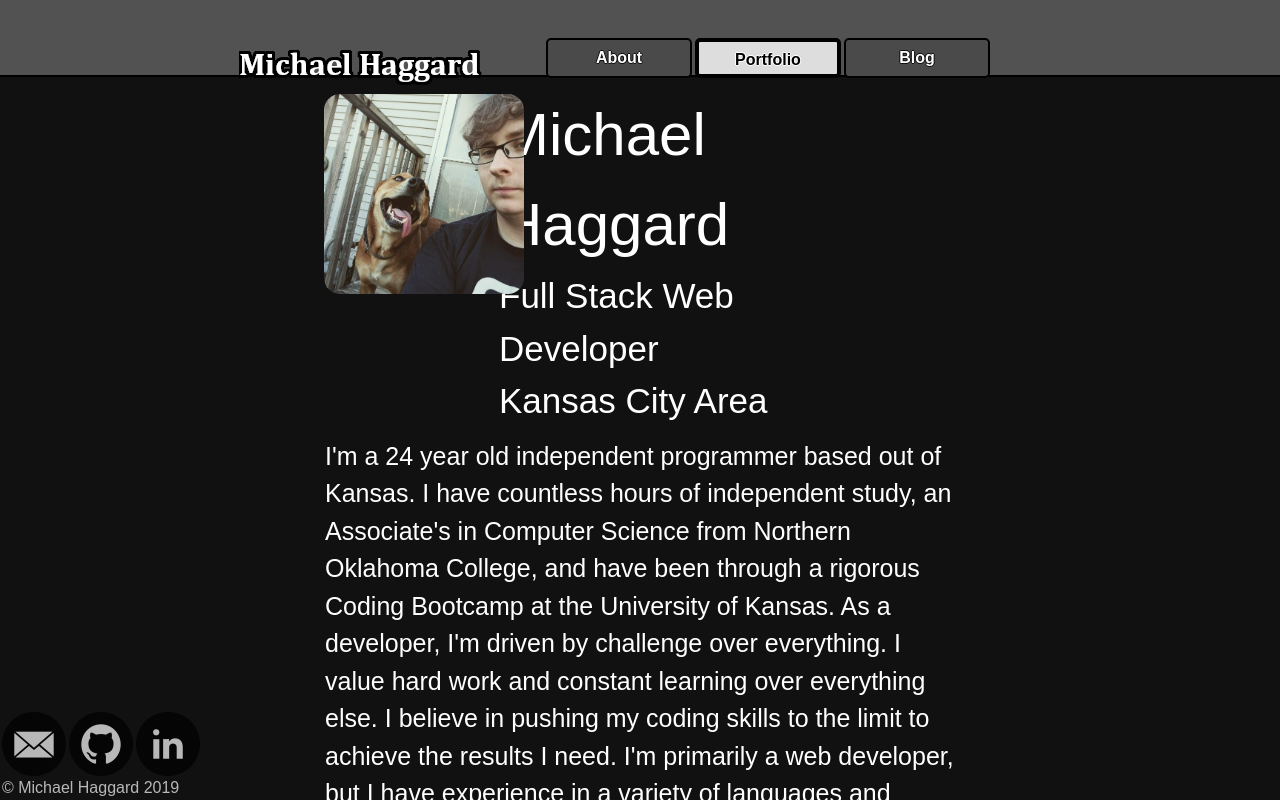
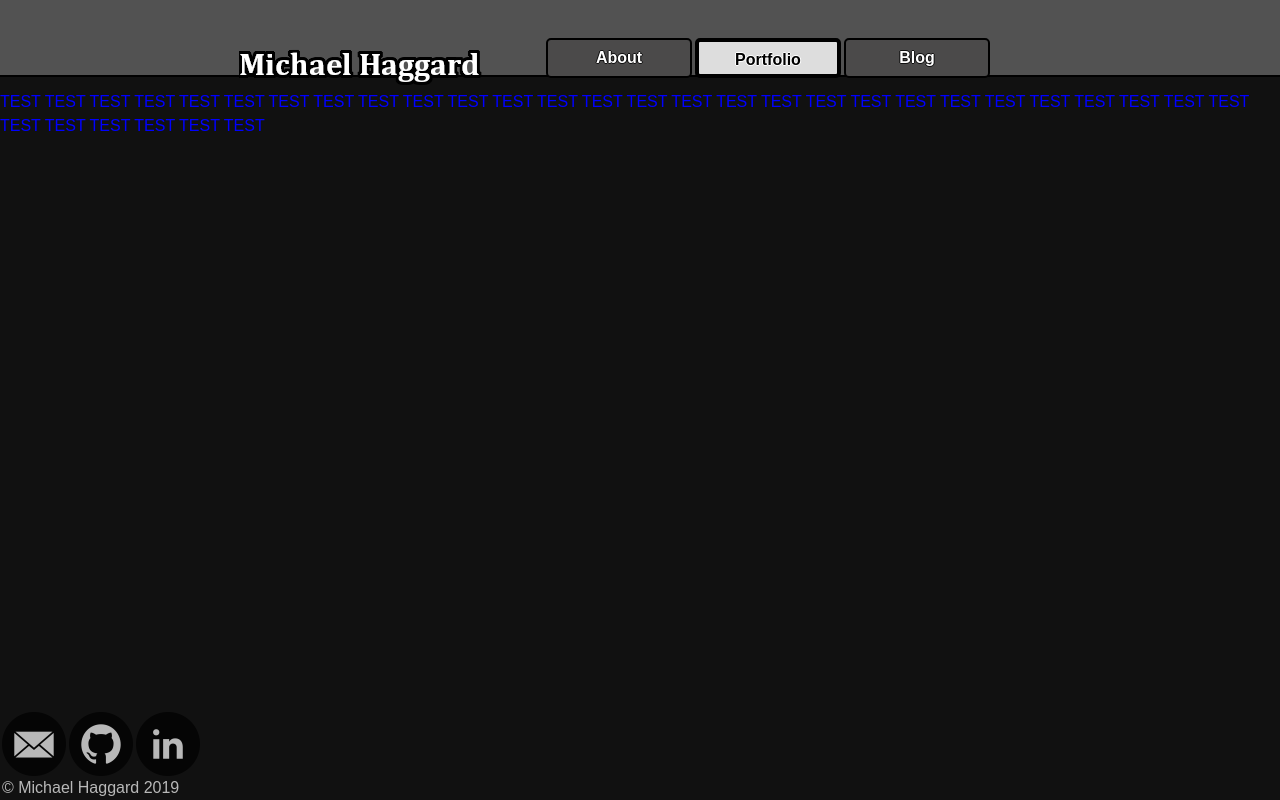
Before and after one commit to MichaelH94/Portfolio, a React (Create React App) app in the folder client/: page / in a window 1280 px wide. Both pictures are taken after a click on the button "Portfolio". Shown: the top 800 px of the page. Built offline with nearby package versions, Linux system fonts and the light colour scheme.

Commit message:
redirects

```diff
--- a/client/src/App.js
+++ b/client/src/App.js
@@ -1,18 +1,42 @@
 import React, { Component } from 'react';
-import Header from './components/header'
-import Footer from './components/footer'
-import About from './components/about'
+import Header from './components/header';
+import Footer from './components/footer';
+import About from './components/about';
+import Blog from './components/blog';
+import Portfolio from './components/portfolio';
 import "./App.css";
 
 class App extends Component {
+
+  constructor() {
+    super()
+    this.state = {
+      redirectPath: "about"
+    }
+
+    this.routeChange = this.routeChange.bind(this)
+
+  }
+
+  routeChange(x) {
+    this.setState({
+      redirectPath: x
+    })
+  }
+
+
   render() {
     return (
       <div className="App">
       <div className="App-header">
-      <Header />
+      <Header routeChange={this.routeChange} />
       </div>
+
       <div className="main">
-      <About />
+      {this.state.redirectPath == "about" ? <About />
+      : this.state.redirectPath == "blog" ? <Blog />
+      : this.state.redirectPath == "portfolio" ? <Portfolio /> : "" }
+
       </div>
 
       <Footer />
--- a/client/src/components/about/about.css
+++ b/client/src/components/about/about.css
@@ -58,7 +58,7 @@
 }
 
 
-@media only screen and (max-width: 600px) {
+@media only screen and (max-width: 768px) {
     .About {
       width: 50vh;
       height: 60vh;
--- /dev/null
+++ b/client/src/components/blog/blog.css
@@ -0,0 +1,3 @@
+.Blog {
+    color: red;
+}
--- /dev/null
+++ b/client/src/components/blog/index.js
@@ -0,0 +1,13 @@
+import React, { Component } from "react";
+import './blog.css';
+
+
+class Blog extends Component {
+    render() {
+        return <div className="Blog">
+  TEST  TEST  TEST  TEST  TEST  TEST  TEST  TEST  TEST  TEST  TEST  TEST  TEST  TEST  TEST  TEST  TEST  TEST  TEST  TEST  TEST  TEST  TEST  TEST  TEST  TEST  TEST  TEST  TEST  TEST  TEST  TEST  TEST  TEST
+        </div>
+    }
+}
+
+export default Blog;
--- a/client/src/components/header-buttons/index.js
+++ b/client/src/components/header-buttons/index.js
@@ -3,14 +3,25 @@ import { Button } from "react-bootstrap";
 import './header-buttons.css';
 
 class HeaderButtons extends Component {
+
+    constructor() {
+        super()
+        this.handleClick = this.handleClick.bind(this)
+    }
+
+    handleClick(x) {
+        this.props.buttonHandle(x)
+    }
+
+
     render() {
         return <div className="buttons-section">
 
-            <Button>About</Button>
+            <Button onClick={() => this.handleClick("about")}>About</Button>
             <div className="dx"></div>
-            <Button>Portfolio</Button>
+            <Button onClick={() => this.handleClick("portfolio")}>Portfolio</Button>
             <div className="dx"></div>
-            <Button>Blog</Button>
+            <Button onClick={() => this.handleClick("blog")}>Blog</Button>
 
         </div>
     }
--- a/client/src/components/header/index.js
+++ b/client/src/components/header/index.js
@@ -4,8 +4,18 @@ import './header.css';
 import HeaderButtons from '../header-buttons'
 
 class Header extends Component {
+    constructor() {
+        super()
+        this.buttonHandle = this.buttonHandle.bind(this)
+    }
+
+
+    buttonHandle(x) {
+        this.props.routeChange(x)
+    }
 
 render() {
+
     return <div>
        <nav className="Nav">
           <div className="Nav-menus">
@@ -14,7 +24,7 @@ render() {
                     Portfolio
                   </a>
               </div>
-              <HeaderButtons />
+              <HeaderButtons buttonHandle = {this.buttonHandle} />
           </div>
       </nav>
   </div>
--- /dev/null
+++ b/client/src/components/portfolio/index.js
@@ -0,0 +1,13 @@
+import React, { Component } from "react";
+import './portfolio.css';
+
+
+class Portfolio extends Component {
+    render() {
+        return <div className="Portfolio">
+            TEST  TEST  TEST  TEST  TEST  TEST  TEST  TEST  TEST  TEST  TEST  TEST  TEST  TEST  TEST  TEST  TEST  TEST  TEST  TEST  TEST  TEST  TEST  TEST  TEST  TEST  TEST  TEST  TEST  TEST  TEST  TEST  TEST  TEST
+        </div>
+    }
+}
+
+export default Portfolio;
--- /dev/null
+++ b/client/src/components/portfolio/portfolio.css
@@ -0,0 +1,3 @@
+.Portfolio {
+    color: blue;
+}
```
